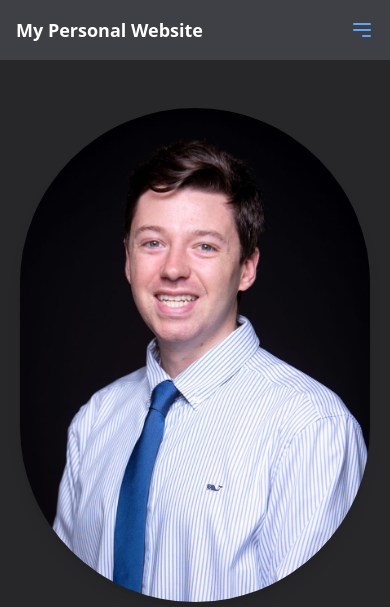
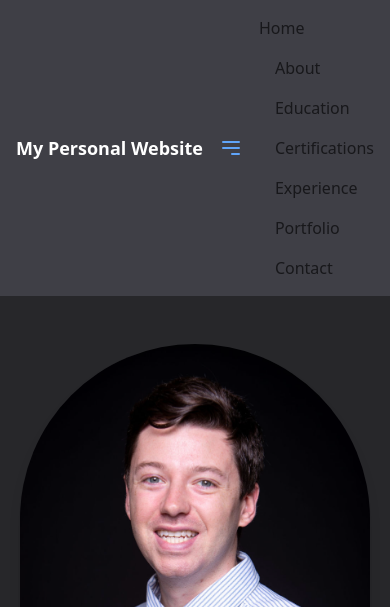
Before and after one commit to Jlabianca/Website, a website: page index.html in a window 390 px wide. Both pictures are taken after a click on the button 362 px from the left and 30 px from the top of the page. Shown: the top 607 px of the page. Drawn offline with nearby package versions, Linux system fonts and the light colour scheme.

Commit message:
Fixed nav bar moblie view

```diff
--- a/index.html
+++ b/index.html
@@ -1,4 +1,5 @@
-<html>
+<!DOCTYPE html>
+<html lang="en">
 <head>
   <meta charset="UTF-8">
   <meta name="viewport" content="width=device-width, initial-scale=1.0">
@@ -29,13 +30,13 @@
           </svg>
         </button>
         <ul id="nav-links" class="hidden sm:flex space-x-4">
-        <li><a href=".\index.html" class="text-zinc-900 dark:text-zinc-100 hover:text-blue-600">Home</a></li>
-        <li><a href=".\about.html" class="text-zinc-900 dark:text-zinc-100 hover:text-blue-600">About</a></li>
-        <li><a href=".\education.html" class="text-zinc-900 dark:text-zinc-100 hover:text-blue-600">Education</a></li>
-        <li><a href=".\certification.html" class="text-zinc-900 dark:text-zinc-100 hover:text-blue-600">Certifications</a></li>
-        <li><a href=".\resume.html" class="text-zinc-900 dark:text-zinc-100 hover:text-blue-600">Experience</a></li>
-        <li><a href=".\portfolio.html" class="text-zinc-900 dark:text-zinc-100 hover:text-blue-600">Portfolio</a></li>
-        <li><a href=".\contact.html" class="text-zinc-900 dark:text-zinc-100 hover:text-blue-600">Contact</a></li>
+          <li><a href="./index.html" class="text-zinc-900 dark:text-zinc-100 hover:text-blue-600">Home</a></li>
+          <li><a href="./about.html" class="text-zinc-900 dark:text-zinc-100 hover:text-blue-600">About</a></li>
+          <li><a href="./education.html" class="text-zinc-900 dark:text-zinc-100 hover:text-blue-600">Education</a></li>
+          <li><a href="./certification.html" class="text-zinc-900 dark:text-zinc-100 hover:text-blue-600">Certifications</a></li>
+          <li><a href="./resume.html" class="text-zinc-900 dark:text-zinc-100 hover:text-blue-600">Experience</a></li>
+          <li><a href="./portfolio.html" class="text-zinc-900 dark:text-zinc-100 hover:text-blue-600">Portfolio</a></li>
+          <li><a href="./contact.html" class="text-zinc-900 dark:text-zinc-100 hover:text-blue-600">Contact</a></li>
         </ul>
       </div>
     </nav>
@@ -49,7 +50,7 @@
           I am certified in Google Professional Data Analyst with a passion for coding and system optimization.
           Proficient in Python, R, SQL, and Tableau, with a demonstrated ability to leverage data-driven insights
           for business improvement. Eager to expand skills and knowledge in data analytics. </p>
-      <button href=".\contact.html" class="mt-6 bg-blue-500 text-white py-2 px-4 rounded-full">Contact Me</button>
+        <a href="./contact.html" class="mt-6 bg-blue-500 text-white py-2 px-4 rounded-full">Contact Me</a>
       </div>
     </div>
     <div class="fixed bottom-4 right-4 flex flex-col space-y-2">
@@ -64,5 +65,18 @@
       </a>
     </div>
   </div>
+
+  <script>
+    document.getElementById('menu-toggle').addEventListener('click', function () {
+      var navLinks = document.getElementById('nav-links');
+      if (navLinks.classList.contains('hidden')) {
+        navLinks.classList.remove('hidden');
+        navLinks.classList.add('flex', 'flex-col', 'space-y-4');
+      } else {
+        navLinks.classList.add('hidden');
+        navLinks.classList.remove('flex', 'flex-col', 'space-y-4');
+      }
+    });
+  </script>
 </body>
 </html>
```
Lines whose indentation alone changed are shown as unchanged.
